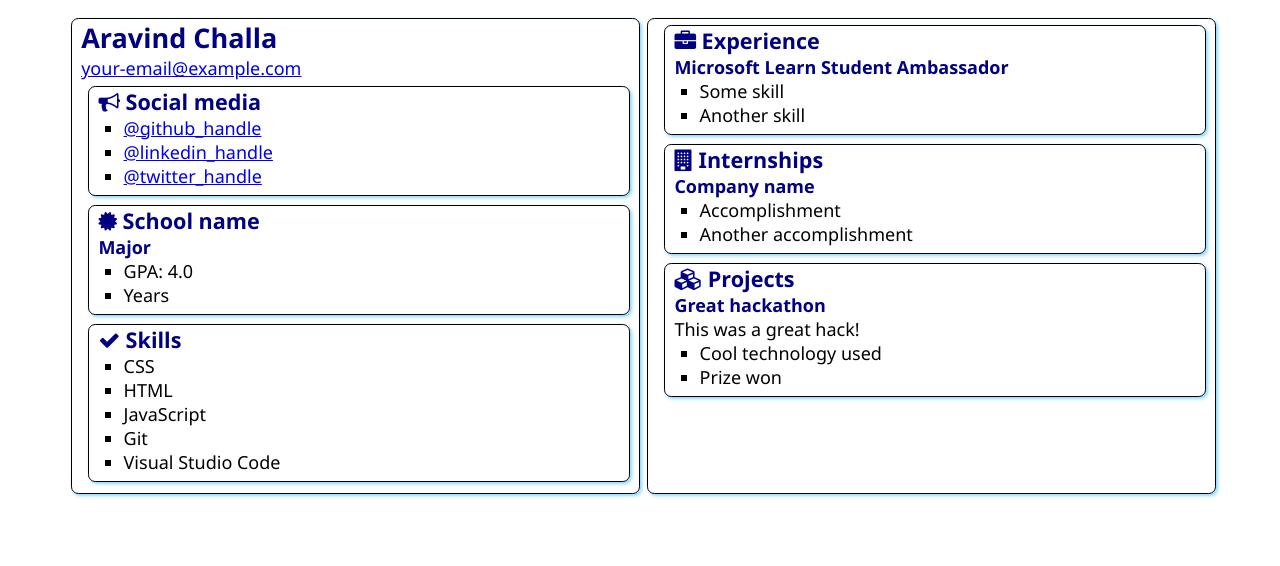
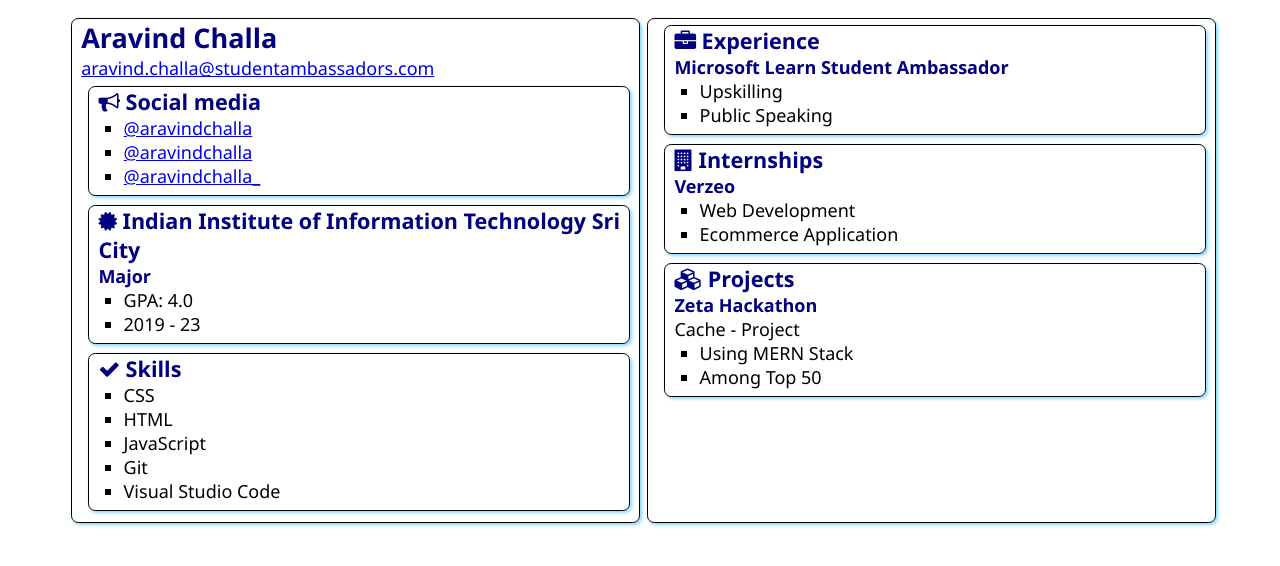
Before and after one commit to aravindchalla/SATechnicalOnboarding, a plain HTML site: page src/index.html in a window 1280 px wide. Drawn offline with Linux system fonts and the light colour scheme.

Commit message:
Update index.html

```diff
--- a/src/index.html
+++ b/src/index.html
@@ -13,7 +13,7 @@
     <main>
         <article class="box">
             <h1>Aravind Challa</h1>
-            <div><a href="mailto:your.email@example.com">your-email@example.com</a></div>
+            <div><a href="mailto:aravind.challa@studentambassadors.com">aravind.challa@studentambassadors.com</a></div>
 
             <section class="box">
                 <h2>
@@ -21,9 +21,9 @@
                     Social media
                 </h2>
                 <ul>
-                    <li><a href="https://github.com/<handle>">@github_handle</a></li>
-                    <li><a href="https://linkedin.com/in/<handle>">@linkedin_handle</a></li>
-                    <li><a href="https://twitter.com/<handle>">@twitter_handle</a></li>
+                    <li><a href="https://github.com/aravindchalla">@aravindchalla</a></li>
+                    <li><a href="https://linkedin.com/in/aravindchalla">@aravindchalla</a></li>
+                    <li><a href="https://twitter.com/aravindchalla_">@aravindchalla_</a></li>
                 </ul>
             </section>
 
@@ -31,12 +31,12 @@
                 <div class="education">
                     <h2>
                         <i class="fa fa-certificate" aria-hidden="true"></i>
-                        School name
+                        Indian Institute of Information Technology Sri City
                     </h2>
                     <h3>Major</h3>
                     <ul>
                         <li>GPA: 4.0</li>
-                        <li>Years</li>
+                        <li>2019 - 23</li>
                     </ul>
                 </div>
             </section>
@@ -63,8 +63,8 @@
                 </h2>
                 <h3>Microsoft Learn Student Ambassador</h3>
                 <ul>
-                    <li>Some skill</li>
-                    <li>Another skill</li>
+                    <li>Upskilling</li>
+                    <li>Public Speaking</li>
                 </ul>
             </section>
             <section class="box">
@@ -73,10 +73,10 @@
                     Internships
                 </h2>
 
-                <h3>Company name</h3>
+                <h3>Verzeo</h3>
                 <ul>
-                    <li>Accomplishment</li>
-                    <li>Another accomplishment</li>
+                    <li>Web Development</li>
+                    <li>Ecommerce Application</li>
                 </ul>
             </section>
             <section class="box">
@@ -85,11 +85,11 @@
                     Projects
                 </h2>
 
-                <h3>Great hackathon</h3>
-                <div>This was a great hack!</div>
+                <h3>Zeta Hackathon</h3>
+                <div>Cache - Project</div>
                 <ul>
-                    <li>Cool technology used</li>
-                    <li>Prize won</li>
+                    <li>Using MERN Stack</li>
+                    <li>Among Top 50</li>
                 </ul>
             </section>
         </article>
```
